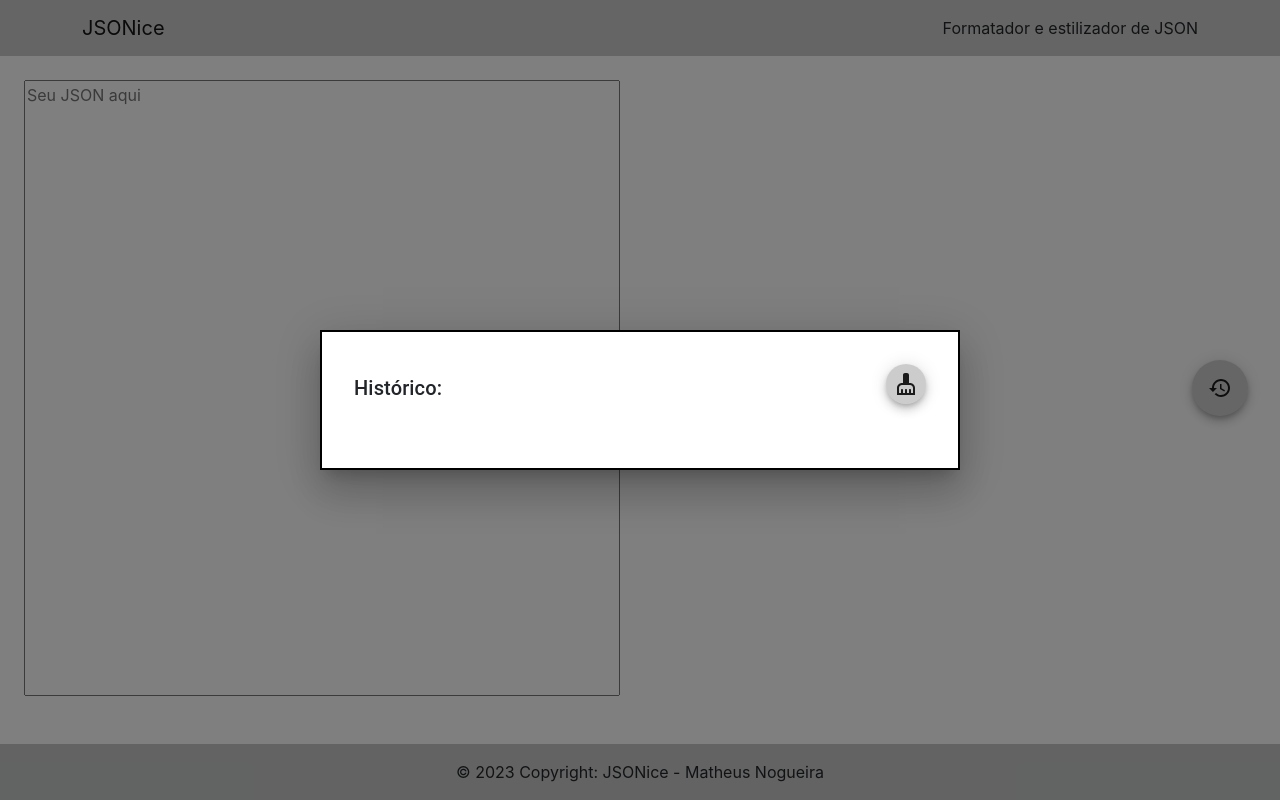
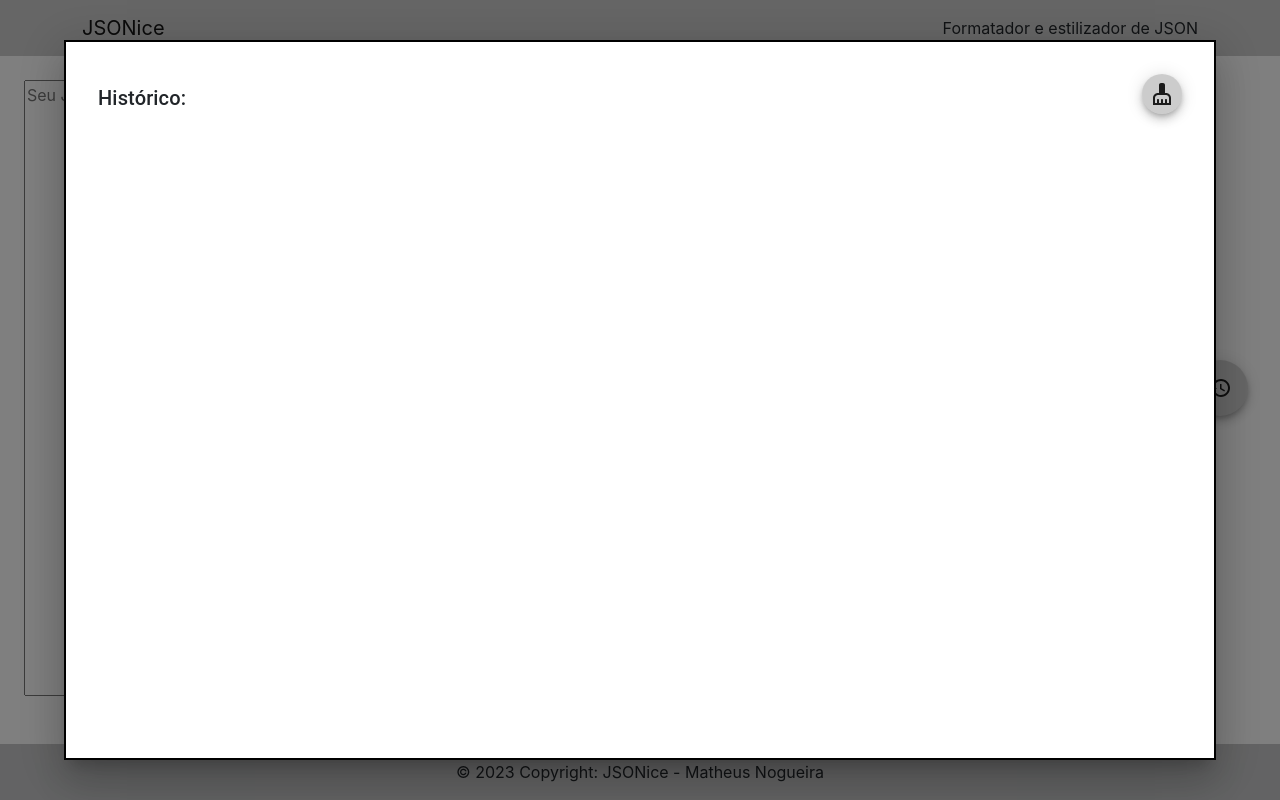
Before and after one commit to matheusnog/jsonice, a React (Create React App) app: page / in a window 1280 px wide. Both pictures are taken after a click on the button "add". Built offline with nearby package versions, Linux system fonts and the light colour scheme; the HTML template or start-up script is replaced by a standard one.

Commit message:
Histórico funcionando

```diff
--- a/src/components/Content/Content.jsx
+++ b/src/components/Content/Content.jsx
@@ -1,7 +1,7 @@
 import { TextareaAutosize } from '@mui/base';
 import HistoryIcon from '@mui/icons-material/History';
 import CleaningServicesIcon from '@mui/icons-material/CleaningServices';
-import { Fab, Grid, Modal, Box, Typography, List, ListItem, ListItemButton } from '@mui/material';
+import { Fab, Grid, Modal, Box, Typography } from '@mui/material';
 import { JsonViewer } from '@textea/json-viewer';
 import React, { useEffect, useState } from 'react';
 import './Content.css';
@@ -12,7 +12,9 @@ const styleModal = {
     top: '50%',
     left: '50%',
     transform: 'translate(-50%, -50%)',
-    width: '50%',
+    width: '90%',
+    height: '90%',
+    overflow: 'scroll',
     bgcolor: 'background.paper',
     border: '2px solid #000',
     boxShadow: 24,
@@ -54,18 +56,13 @@ const Content = () => {
         setModalOpen(true)
     }
 
-    function showHistory(clear = false) {
-        var data = ''
-        for (var i = 0; i < localStorage.length; i++) {
-            data += localStorage.getItem(localStorage.key(i));
-            data += " - ";
-        }
-        setHistory(<History />)
+    function showHistory() {
+        setHistory(<History setJson={setJson} />)
     }
 
     function clearHistory() {
         localStorage.clear();
-        showHistory(true)
+        showHistory()
     }
 
     return (
@@ -85,9 +82,9 @@ const Content = () => {
                             <CleaningServicesIcon />
                         </Fab>
                     </div>
-                    <Typography id="modal-modal-description" sx={{ mt: 2 }}>
+                    <div>
                         {history}
-                    </Typography>
+                    </div>
                 </Box>
             </Modal>
             <Grid direction='row' container spacing={1} className='p-3 h85'>
@@ -99,7 +96,7 @@ const Content = () => {
                         placeholder='Seu JSON aqui'
                     />
                 </Grid>
-                <Grid container item sm={6} className='p-3'>
+                <Grid container item sm={6} className='p-3' style={{overflow: 'scroll', maxHeight: '100%'}}>
                     <div className='d-flex align-items-center'>
                         {formattedJson && <JsonViewer value={formattedJson} />}
                     </div>
--- a/src/components/History/History.jsx
+++ b/src/components/History/History.jsx
@@ -1,33 +1,38 @@
 import React from 'react';
 import { List, ListItem, ListItemButton } from '@mui/material';
 
-class History extends React.Component {
-    render() {
-        function returnHistory() {
-            const rows = [];
-            for (var i = 0; i < localStorage.length; i++) {
-                rows.push(
-                    <ListItem>
+const History = ({ setJson }) => {
+
+    var arrayOfKeys = Object.keys(localStorage);
+    console.log(arrayOfKeys)
+
+    arrayOfKeys.map(ak => {
+        console.log(localStorage.getItem(ak))
+    })
+
+    function loadJson(key) {
+        setJson(localStorage.getItem(key))
+    }
+
+    return (
+        <List>
+            {arrayOfKeys.map(ak => {
+                return <ListItem key={"listitem" + ak}>
                     <ListItemButton
+                        key={"listitembutton" + ak}
                         color="neutral"
                         disabled={false}
                         selected={false}
                         variant="soft"
+                        onClick={() => loadJson(ak)}
                     >
-                            <span>{localStorage.getItem(localStorage.key(i))}</span>
+                        <span>{localStorage.getItem(ak)}</span>
                     </ListItemButton>
                 </ListItem>
-                );
-            }
-            return rows;
-        }
-
-        return (
-            <List>
-                {returnHistory()}
+            })}
         </List>
     )
-    }
+
 }
 
 export default History;
```
Lines whose indentation alone changed are shown as unchanged.
